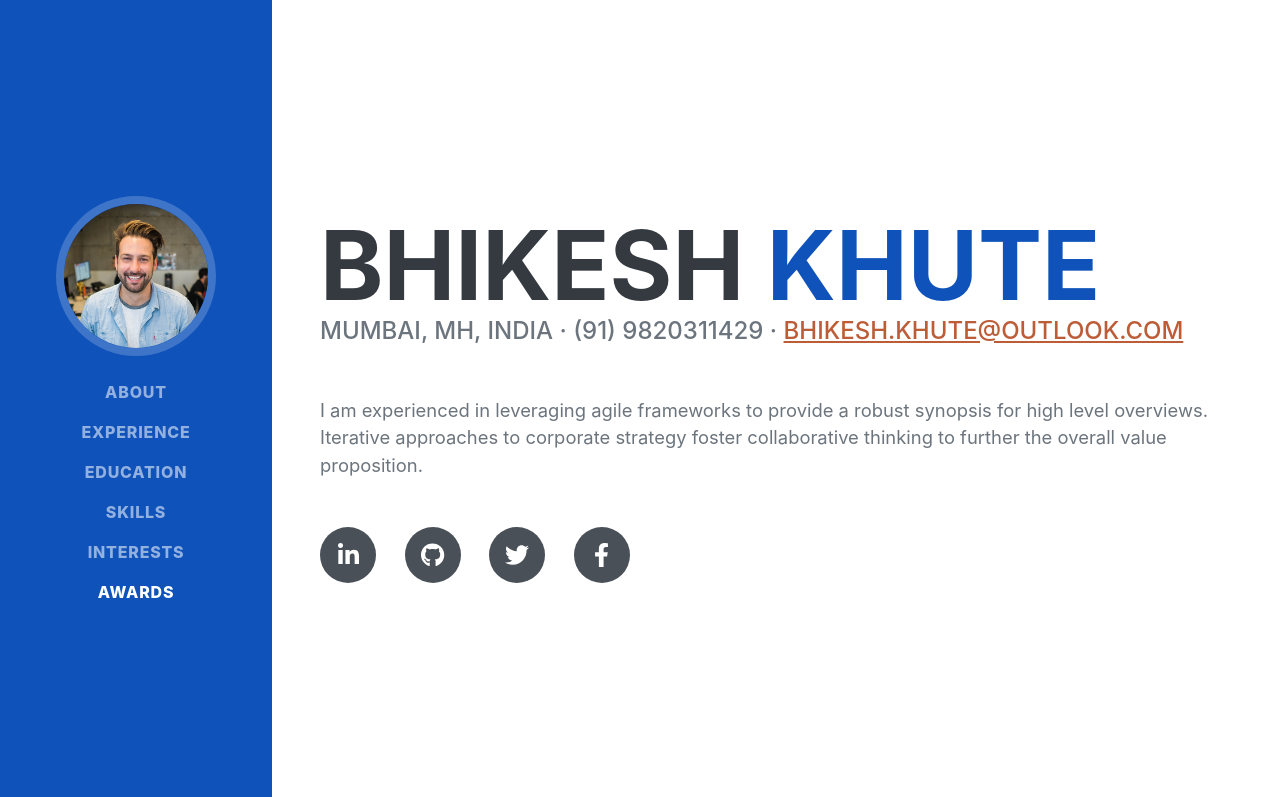
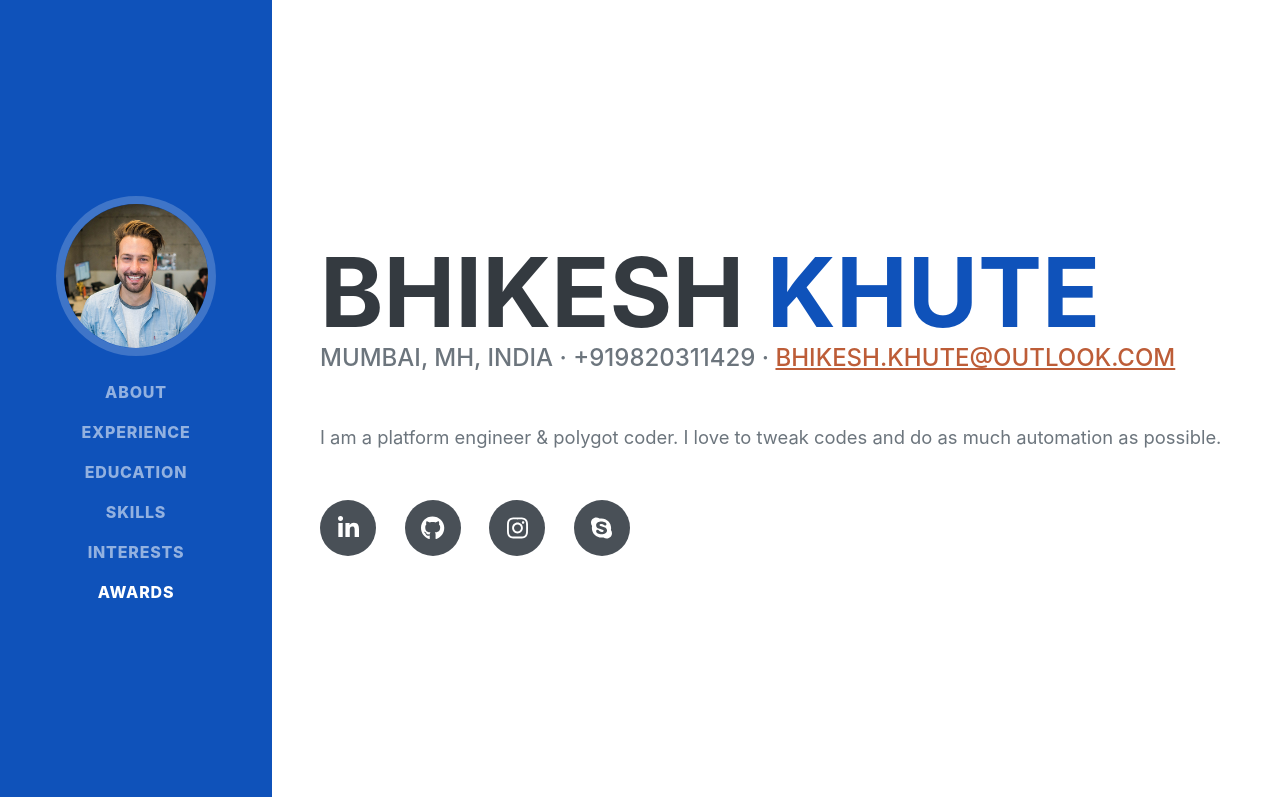
Before and after one commit to norfluxX/norflux_resume, a plain HTML site: page index.html in a window 1280 px wide. Shown: the top 797 px of the page. Drawn offline with nearby package versions, Linux system fonts and the light colour scheme; a web font is replaced by a local one.

Commit message:
modified:   index.html

```diff
--- a/index.html
+++ b/index.html
@@ -44,15 +44,15 @@
                         <span class="text-primary">Khute</span>
                     </h1>
                     <div class="subheading mb-5">
-                        Mumbai, MH, India · (91) 9820311429 ·
+                        Mumbai, MH, India · +919820311429 ·
                         <a href="mailto:bhikesh.khute@outlook.com">bhikesh.khute@outlook.com</a>
                     </div>
-                    <p class="lead mb-5">I am experienced in leveraging agile frameworks to provide a robust synopsis for high level overviews. Iterative approaches to corporate strategy foster collaborative thinking to further the overall value proposition.</p>
+                    <p class="lead mb-5">I am a platform engineer & polygot coder. I love to tweak codes and do as much automation as possible.</p>
                     <div class="social-icons">
-                        <a class="social-icon" href="#!"><i class="fab fa-linkedin-in"></i></a>
-                        <a class="social-icon" href="#!"><i class="fab fa-github"></i></a>
-                        <a class="social-icon" href="#!"><i class="fab fa-twitter"></i></a>
-                        <a class="social-icon" href="#!"><i class="fab fa-facebook-f"></i></a>
+                        <a class="social-icon" href="https://www.linkedin.com/in/bhikesh-khute/" target="_blank"><i class="fab fa-linkedin-in"></i></a>
+                        <a class="social-icon" href="https://github.com/norfluxX" target="_blank"><i class="fab fa-github"></i></a>
+                        <a class="social-icon" href="https://www.instagram.com/bhikesh_k/" target="_blank"><i class="fab fa-instagram"></i></a>
+                        <a class="social-icon" href="https://join.skype.com/invite/weNRksGfqbtF" target="_blank"><i class="fab fa-skype"></i></a>
                     </div>
                 </div>
             </section>
```
